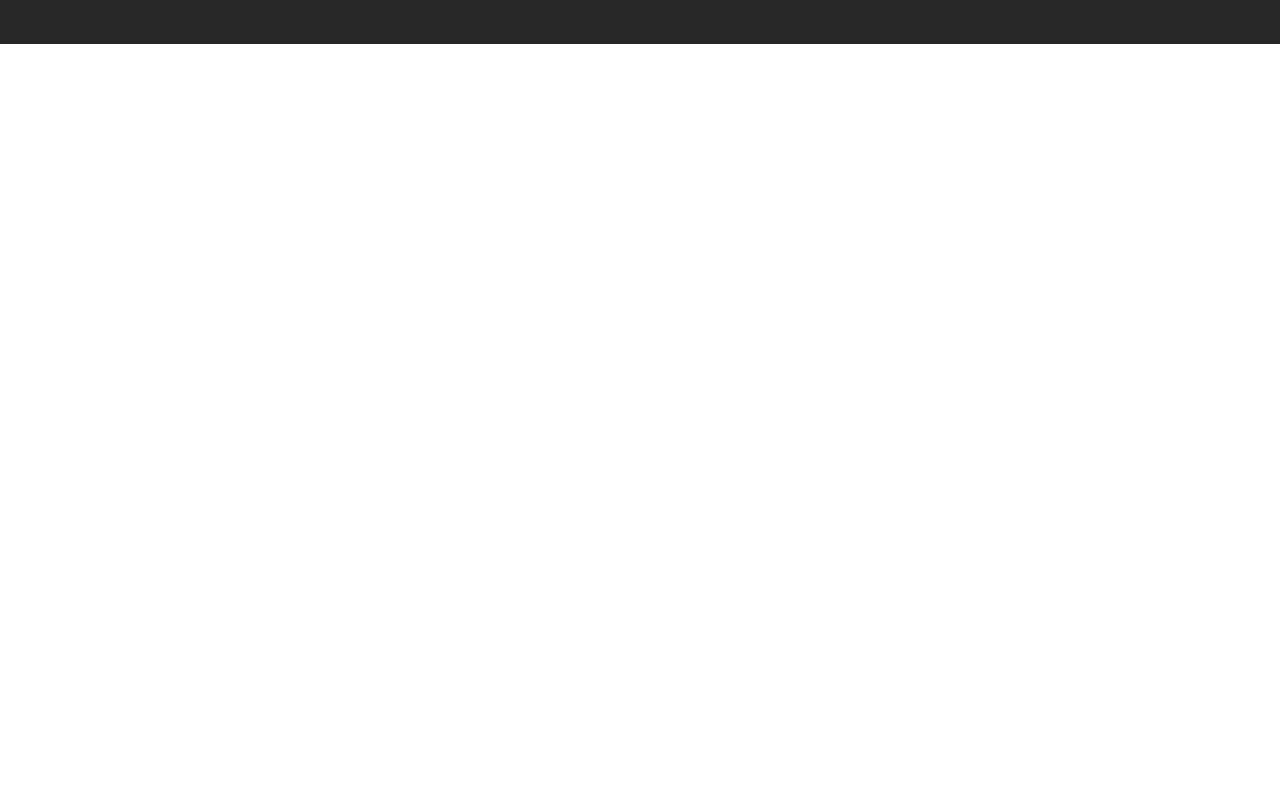
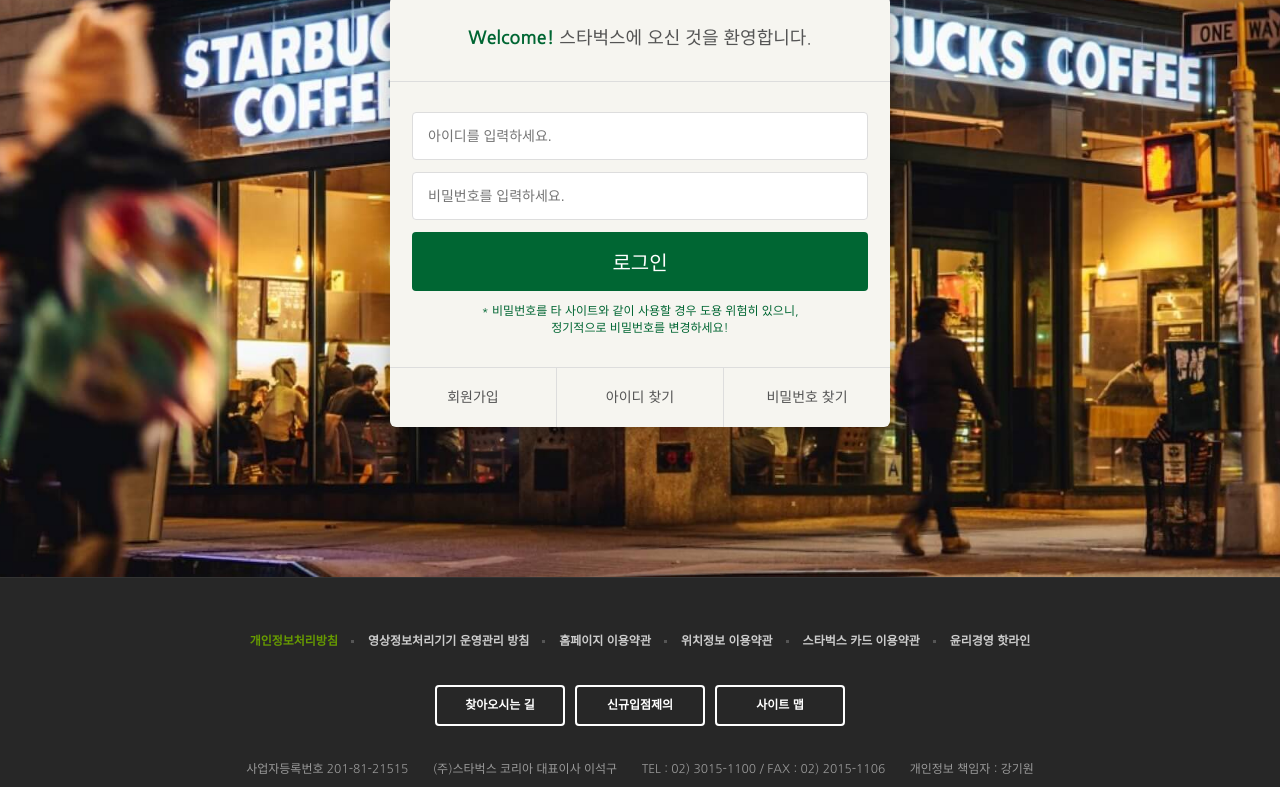
Before and after one commit to mylee-p/starbucks, a plain HTML site: page signin/index.html in a window 1280 px wide. Shown: the part 290-1077 px from the top of the page. Before the commit the page ends 800 px from the top, so only its background shows below. Drawn offline with nearby package versions, Linux system fonts and the light colour scheme.

Commit message:
로그인 페이지 완성

```diff
--- /dev/null
+++ b/css/signin.css
@@ -0,0 +1,79 @@
+.signin {
+  margin-top: 120px;
+  padding: 100px 0 150px; /*상 중 하*/
+  background-image: url("../images/signin_bg.jpg");
+  background-repeat: no-repeat; /*이미지 반복 안함*/
+  background-position: center; /*이미지 정 가운데 배치*/
+  background-attachment: fixed; /*스크롤 시 요소와 같이 스크롤 되지 않고 뷰포트에 고정.*/
+  background-size: cover; /*뷰포트의 넓은 너비에 이미지 맞춤*/
+}
+.signin h1 {
+  color: #fff;
+  font-size: 30px;
+  font-weight: 700;
+  text-align: center;
+  margin-bottom: 24px;
+}
+/*signin의 일부분에 해당하는 card를 나타내고 있기 때문에 앞에 .signin은 따로 명시하지 않아도 됨.*/
+.signin__card {
+  width: 500px;
+  margin: 0 auto;
+  border-radius: 6px;
+  background-color: #f6f5f0;
+  box-shadow: 2px 2px 20px rgba(0,0,0,.3);
+  color: #555;
+}
+.signin__card h2 {
+  padding: 30px;
+  font-size: 18px;
+  text-align: center;
+  border-bottom: 1px solid #ddd;
+}
+.signin__card h2 strong {
+  font-weight: 700;
+  color: #006633;
+}
+.signin__card form {
+  padding: 30px 22px;
+}
+.signin__card form input {
+  width: 100%;
+  margin-bottom: 12px;
+  padding: 15px;
+  border: 1px solid #ddd;
+  border-radius: 4px;
+  outline: none; /*따로 border를 사용하기 때문에 바깥의 파란선은 사용하지 않겠다.*/
+  box-sizing: border-box; /*내부에서 padding과 margin을 사용한 값만큼 box-size가 늘어나지 않게 크기 계산.*/
+  font-size: 14px;
+}
+.signin__card form [type="submit"] { /*[]속성 선택자. type이라는 속성이 submit인 요소를 선택.*/
+  background-color: #006633;
+  border: none;
+  color: #fff;
+  font-size: 20px;
+  cursor: pointer;
+}
+.signin__card form p {
+  font-size: 12px;
+  color: #006633;
+  text-align: center;
+}
+.signin__card .actions {
+  display: flex; /*안에 있는 각각의 a태그들이 수평정렬 될 수 있게*/
+  border-top: 1px solid #ddd;
+}
+.signin__card .actions a {
+  flex-grow: 1; /*요소의 증가너비가 1비율*/
+  flex-basis: 0; /*기본 너비는 없는 상태, 즉 각각의 a태그들이 1 : 1 : 1 비율로 만들어짐.*/
+  text-align: center;
+  padding: 20px;
+  color: #555;
+  font-size: 14px;
+  border-right: 1px solid #ddd;
+}
+.signin__card .actions a:last-child { /*마지막 a태그의 우측 테두리 선은 사용하지 않겠다*/
+  border-right: none;
+}
+.signin__card .actions a:hover {
+  text-decoration: underline;
+}
--- a/signin/index.html
+++ b/signin/index.html
@@ -27,6 +27,7 @@
   <link href="https://fonts.googleapis.com/css2?family=Nanum+Gothic:wght@400;700&display=swap" rel="stylesheet">
   <link rel="stylesheet" href="https://fonts.googleapis.com/icon?family=Material+Icons">
   <link rel="stylesheet" href="../css/common.css" />
+  <link rel="stylesheet" href="../css/signin.css" />
 
 
   <script defer src="../js/common.js"></script>
@@ -366,7 +367,28 @@
   </header>
 
 
-  <section class="signin"></section>
+  <section class="signin">
+    <h1>로그인</h1>
+    <div class="signin__card">
+      <h2>
+        <strong>Welcome!</strong> 스타벅스에 오신 것을 환영합니다. <!--strong : 의미적으로 강조하고 싶은 문장을 묶어주는 inline요소-->
+      </h2>
+      <form>
+        <input type="text" placeholder="아이디를 입력하세요." />
+        <input type="password" placeholder="비밀번호를 입력하세요." />
+        <input type="submit" value="로그인" />
+        <p>
+          * 비밀번호를 타 사이트와 같이 사용할 경우 도용 위험히 있으니,<br />
+          정기적으로 비밀번호를 변경하세요!
+        </p>
+      </form>
+      <div class="actions">
+        <a href="javascript:void(0)">회원가입</a>
+        <a href="javascript:void(0)">아이디 찾기</a>
+        <a href="javascript:void(0)">비밀번호 찾기</a>
+      </div>
+    </div>
+  </section>
 
   <!-- FOOTER -->
   <footer>
```
